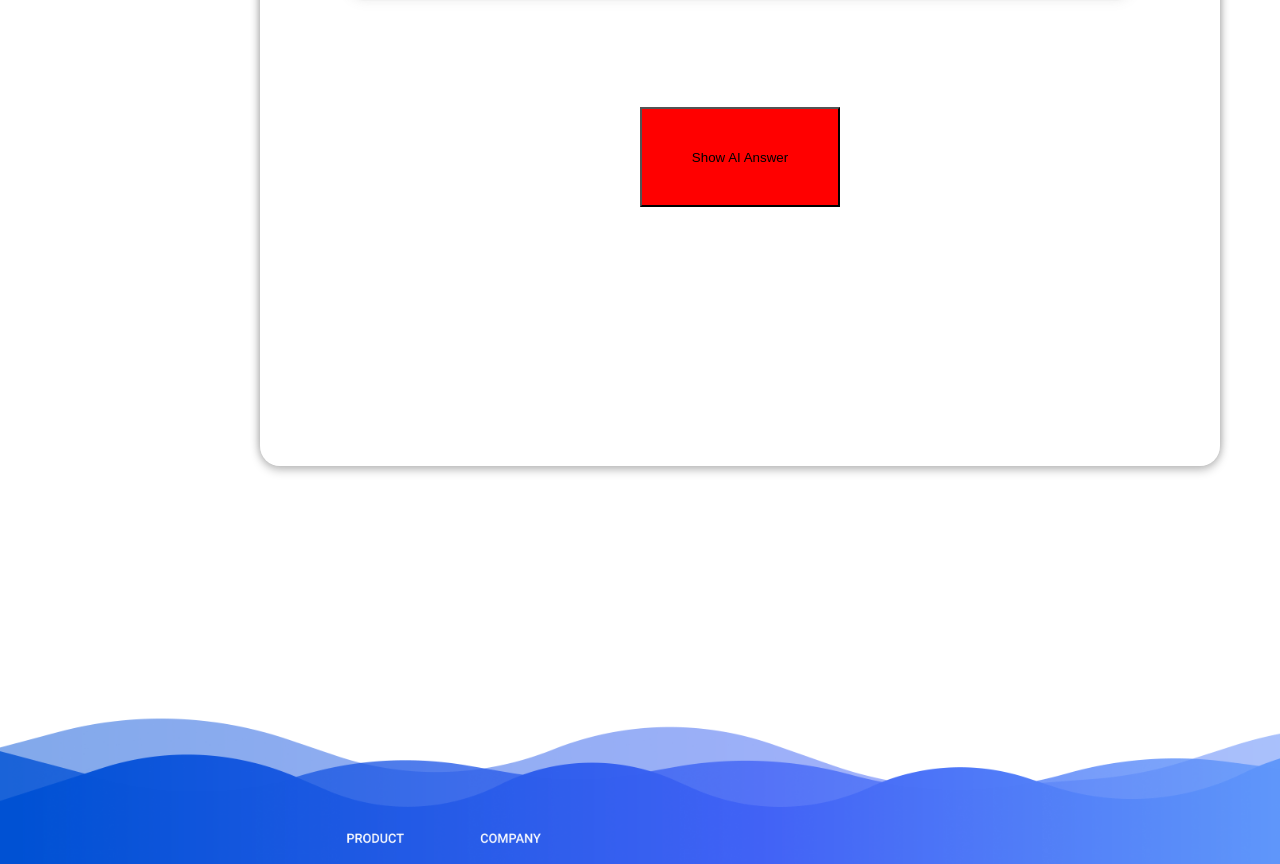
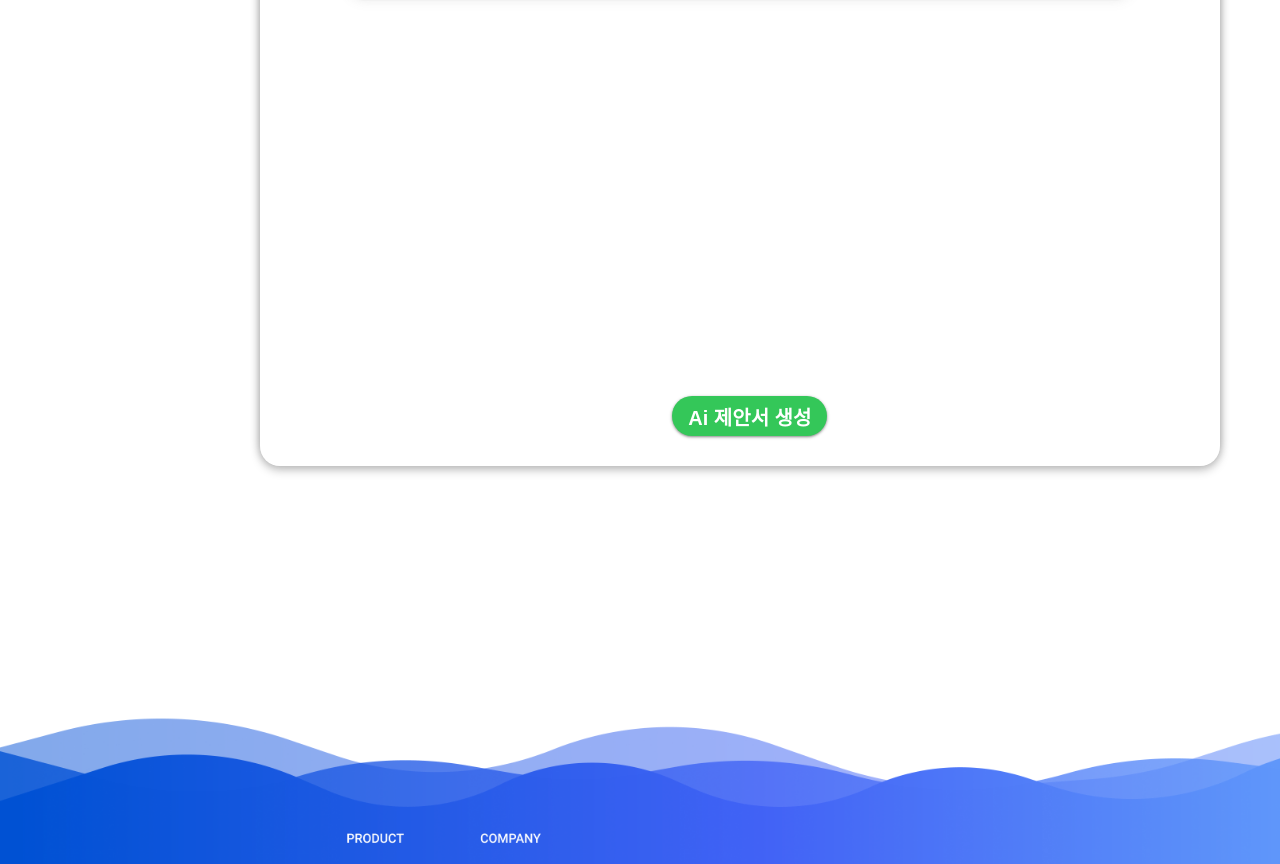
Before and after one commit to TEAM-MAYDAY/front-end-, a React (Create React App) app: page /aipage in a window 1280 px wide. Shown: the part 1445-2309 px from the top of the page. Built offline with nearby package versions, Linux system fonts and the light colour scheme.

Commit message:
Transform Aipage structure and Crate loading spinner

```diff
--- a/src/pages/AIanswer.js
+++ b/src/pages/AIanswer.js
@@ -12,9 +12,10 @@
 // export default AIanswer;
 import React, { useState, useEffect, useRef } from 'react';
 import './AIpage.css';
+import { useLocation } from 'react-router-dom';
 
-// const AIanswer = () => {
- const AIanswer = ({data}) => {
+const AIanswer = () => {
+//  const AIanswer = ({data}) => {
 
 useEffect(() => {
     window.scrollTo(0, 0);
@@ -83,6 +84,9 @@ useEffect(() => {
     textareaRef3.current.style.height = `${textareaRef3.current.scrollHeight}px`;
   }
 }, [inputValue3]);
+//AIpage한테서 넘어온 정보 표시
+const location = useLocation();
+const { data } = location.state || { data: null };
 
     return (
         <div className="container">
@@ -96,23 +100,27 @@ useEffect(() => {
               <div className="question-box">
                 <div className="question-num">1</div>
                 <div className="question-text">
-                  질문 텍스트입니다. 두 줄이 넘어갈 수도 있습니다.
-                  800px을 기준으로 줄바꿈을 합니다.
-                  CSS 속성에서 max-width : 800px;
-                  width : fit-content으로 설정하면 구현할 수 있습니다.
+                질문2: 여행계획이 무엇인가요?
                 </div>
               </div>
-              <pre>{JSON.stringify(data, null, 2)}</pre>
-
+              {/* <pre>{JSON.stringify(data, null, 2)}</pre> */}
+              {data ? <p>{data.answer}</p> : <p>데이터가 없습니다.</p>}
             </div>
-          </div>
+            <div className="question-box">
+                <div className="question-num">1</div>
+                <div className="question-text">
+                질문2: 여행계획이 무엇인가요?
+                </div>
+              </div>
+              {/* <pre>{JSON.stringify(data, null, 2)}</pre> */}
+              {data ? <p>{data.answer}</p> : <p>데이터가 없습니다.</p>}
+            </div>
+            </main>
           <div className="right-sidebar-container">
             <div className="section1"></div>
             {/* <div className="section2"></div> */}
           </div>
-        </main>
-      </div>
-
+          </div>
     );
 };
 
--- a/src/pages/AIpage.css
+++ b/src/pages/AIpage.css
@@ -153,16 +153,72 @@ body, html {
 }
 
 .btn{
-  width:200px;
+  /* width:200px;
   height: 100px;
   background-color: red;
   position: relative;
-  margin: 100px auto 20px auto;
-
+  margin: 100px auto 20px auto; */
+  align-items: center;
+  background-color: rgba(52, 199, 89, 1);
+  border-radius: 30px;
+  box-shadow: 0px 1px 3px 1px rgba(0, 0, 0, 0.15), 0px 1px 2px 0px rgba(0, 0, 0, 0.3);
+  display: inline-flex;
+  gap: 10px;
+  justify-content: center;
+  padding: 8px 16px;
+  color: #ffffff;
+  width:148px;
+  height: 40px;
+  width: fit-content;
+  position: absolute;
+  margin: 0 auto;
+  border: none;
+  font-size: 20px;
+  top:930px;
+  left: 412.3px;
+  font-weight: 700;
+  transition: transform 0.2s ease, background-color 0.3s ease, color 0.3s ease, border-color 0.3s ease;
 }
 .btn:hover{
   cursor: pointer;
+  transform: scale(1.12,1.12);
+  background-color: rgba(52, 199, 89, 0.85);
 }
+/* 로딩스피너 */
+.loading-container {
+  position: absolute;
+  display: flex;
+  flex-direction: column;
+  align-items: center;
+  justify-content: center;
+  width: 300px;
+  padding: 20px;
+  margin: 20px auto;
+  border: 1px solid #ccc;
+  border-radius: 8px;
+  box-shadow: 0 2px 10px rgba(0, 0, 0, 0.1);
+  background-color: #fff;
+  text-align: center;
+  top:200px;
+  left:300px;
+  color: #65558f;
+
+}
+.spinner {
+  border: 8px solid #f3f3f3;
+  border-top: 8px solid #65558f;
+  border-radius: 50%;
+  width: 60px;
+  height: 60px;
+  animation: spin 2s linear infinite;
+  margin: 20px auto; /* 가운데 정렬 */
+}
+
+@keyframes spin {
+  0% { transform: rotate(0deg); }
+  100% { transform: rotate(360deg); }
+}
+
 /*
 .container {
   display: grid;
--- a/src/pages/AIpage.js
+++ b/src/pages/AIpage.js
@@ -2,9 +2,8 @@ import React, { useState, useEffect, useRef } from 'react';
 import './AIpage.css';
 import axios from 'axios';
 import AIanswer from './AIanswer';
-// import { useNavigate } from 'react-router-dom';
+import { useNavigate } from 'react-router-dom';
 
-// import axios from 'axios';
 const AIpage = () => {
   const [inputValue1, setInputValue1] = useState('');
   const [inputValue2, setInputValue2] = useState('');
@@ -106,13 +105,16 @@ const AIpage = () => {
   const [loading, setLoading] = useState(false);
   const [data, setData] = useState(null);
   const [error, setError] = useState(null);
+  const navigate = useNavigate();
 
+  //AIpage.js -> fastAPI요청값을, AIanswer.page에 띄우고 거기로 navigate
   const handleButtonClick = async () => {
       setLoading(true);
       setError(null);
       try {
           const response = await axios.get('YOUR_FASTAPI_ENDPOINT');
-          setData(response.data);
+          // setData(response.data);
+          navigate('/aianswer', { state: { data: response.data } });
       } catch (err) {
           setError('데이터 가져오기 오류: ' + err.message);
       } finally {
@@ -193,10 +195,20 @@ const AIpage = () => {
             </div>
             </div>
           </div>
-          <button onClick={handleButtonClick} className="btn">Show AI Answer</button>
-            {loading && <div>로딩 중...</div>}
+          <button onClick={handleButtonClick} className="btn">Ai 제안서 생성</button>
+            {/* {loading && <div>로딩 중...</div>} */}
+            {loading &&
+              <div className="loading-container">
+              <div className="spinner"></div>
+                <div>
+                    <strong>Mayday AI</strong>가 제안서를 작성 중입니다...
+                    <br />
+                    잠시만 기다려주세요.
+                </div>
+             </div>
+            }
             {error && <div>{error}</div>}
-            {data && <AIanswer data={data} />}
+            {/* {data && <AIanswer data={data} />} */}
         </div>
         <div className="right-sidebar-container">
           <div className="section1"></div>
```
